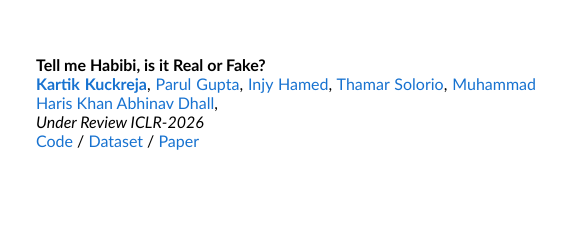
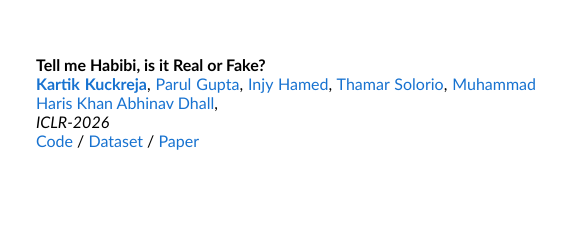
Before and after one commit to KjAeRsTuIsK/kartikkuckreja.github.io, a plain HTML site: page index.html in a window 1280 px wide. Shown: the part 1029-1254 px from the top of the page, 484-1051 px from the left. Drawn offline with Linux system fonts and the light colour scheme.

Commit message:
Update text from 'Under Review ICLR-2026' to 'ICLR-2026'

```diff
--- a/index.html
+++ b/index.html
@@ -163,7 +163,7 @@
 <!--             <a href="https://salman-h-khan.github.io/" target="_blank"><font size="3">Salman Khan</font></a> -->
 
             <br>
-            <em><font size="3">Under Review ICLR-2026</em>
+            <em><font size="3">ICLR-2026</em>
             <br>
             <a href="https://github.com/KjAeRsTuIsK/ArEnAV" target="_blank"><font size="3">Code</font></a>
             /
```
